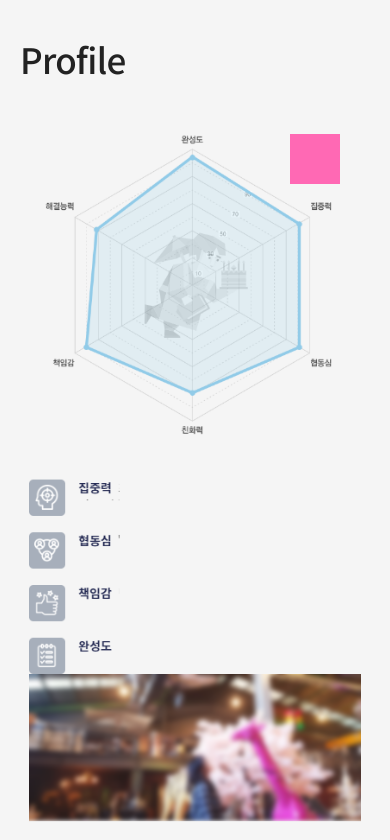
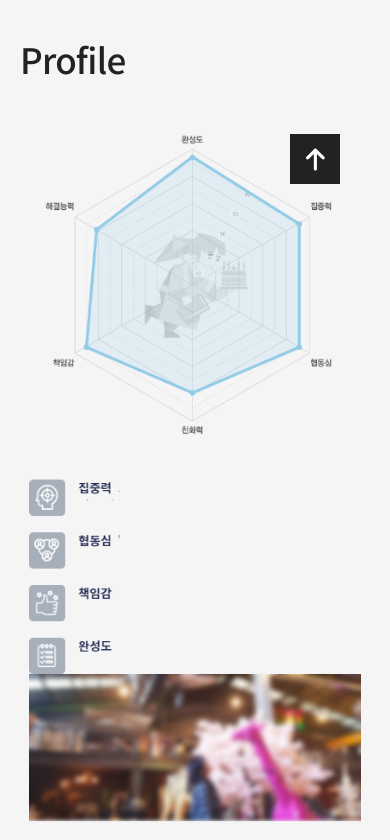
Before and after one commit to dev-jiji/introduction, a React (Create React App) app: page / in a window 390 px wide. Shown: the part 860-1700 px from the top of the page. Built offline with nearby package versions, Linux system fonts and the light colour scheme; a web font is replaced by a local one.

Commit message:
반응형 아이콘 변경, gitHub React Page 연결

```diff
--- a/src/components/Gotop.js
+++ b/src/components/Gotop.js
@@ -1,19 +1,10 @@
-import React, { useEffect, useRef } from "react";
+import { useEffect, useRef } from "react";
 import Anime from "../assets/Anime";
+import { FontAwesomeIcon } from "@fortawesome/react-fontawesome";
+import { faArrowUp } from "@fortawesome/free-solid-svg-icons";
 
 const Gotop = () => {
-    const style = {
-        position: "fixed",
-        right: 50,
-        bottom: -200,
-        width: 50,
-        height: 50,
-        background: "hotpink",
-        zIndex: 9999999,
-        cursor: "pointer",
-        fontSize: 0,
-        transition: "bottom 0.5s",
-    };
+
     // 스크롤 위치 값 파악하기.
     const bt = useRef(null);
     const scrollFN = () => {
@@ -34,7 +25,7 @@ const Gotop = () => {
     }, []);
     return (
         <div
-            style={style}
+            className="gotop"
             ref={bt}
             onClick={() => {
                 new Anime(window, {
@@ -44,7 +35,7 @@ const Gotop = () => {
                 });
             }}
         >
-            Gotop
+            <FontAwesomeIcon icon={faArrowUp} />
         </div>
     );
 };
--- a/src/components/Header.js
+++ b/src/components/Header.js
@@ -1,5 +1,5 @@
 import { FontAwesomeIcon } from "@fortawesome/react-fontawesome";
-import { faBars } from "@fortawesome/free-solid-svg-icons";
+import { faBars, faXmark } from "@fortawesome/free-solid-svg-icons";
 const Header = ({ setPage, setOpen, open }) => {
     return (
         <header className="header">
@@ -34,7 +34,11 @@ const Header = ({ setPage, setOpen, open }) => {
                             open ? setOpen(false) : setOpen(true);
                         }}
                     >
-                        <FontAwesomeIcon icon={faBars} />
+                        {open ? (
+                            <FontAwesomeIcon icon={faXmark} />
+                        ) : (
+                            <FontAwesomeIcon icon={faBars} />
+                        )}
                     </span>
                 </nav>
             </div>
--- a/src/pages/Portfolio.js
+++ b/src/pages/Portfolio.js
@@ -19,7 +19,7 @@ const Portfolio = () => {
                         <div className="portfolio-team">
                             <div className="portfolio-left">
                                 <a
-                                    href="#"
+                                    href="https://dev-jiji.github.io/hansalim/"
                                     target="_blank"
                                     rel="noopener noreferrer"
                                     alt="portfolio"
@@ -40,7 +40,17 @@ const Portfolio = () => {
                                     <li>프로젝트 도구 : </li>
                                     <li>프로젝트 사용언어 : </li>
                                     <li>프로젝트 피그마 : </li>
-                                    <li>프로젝트 Git : </li>
+                                    <li>
+                                        프로젝트 Git :{" "}
+                                        <a
+                                            href="https://github.com/dev-jiji/hansalim"
+                                            target="_blank"
+                                            rel="noopener noreferrer"
+                                            alt="portfolio"
+                                        >
+                                            작업물 보기
+                                        </a>
+                                    </li>
                                     <li>프로젝트 노션 : </li>
                                 </ul>
                             </div>
--- a/src/scss/_gotop.scss
+++ b/src/scss/_gotop.scss
@@ -1,3 +1,19 @@
+.gotop {
+    position: fixed;
+    right: 50px;
+    bottom: -200px;
+    display: flex;
+    justify-content: center;
+    align-items: center;
+    width: 50px;
+    height: 50px;
+    background: #222;
+    z-index: 9997;
+    cursor: pointer;
+    font-size: 25px;
+    color: #fff;
+    transition: bottom 0.5s;
+}
 .active {
     bottom: 100px !important;
 }
--- a/src/scss/_header.scss
+++ b/src/scss/_header.scss
@@ -62,6 +62,7 @@
                 right: 30px;
                 top: 30px;
                 display: none;
+                cursor: pointer;
             }
         }
     }
```
Also changed, not shown: package.json (+7 -1 lines), 1 other file (tests, documents, lock files or other folders).
